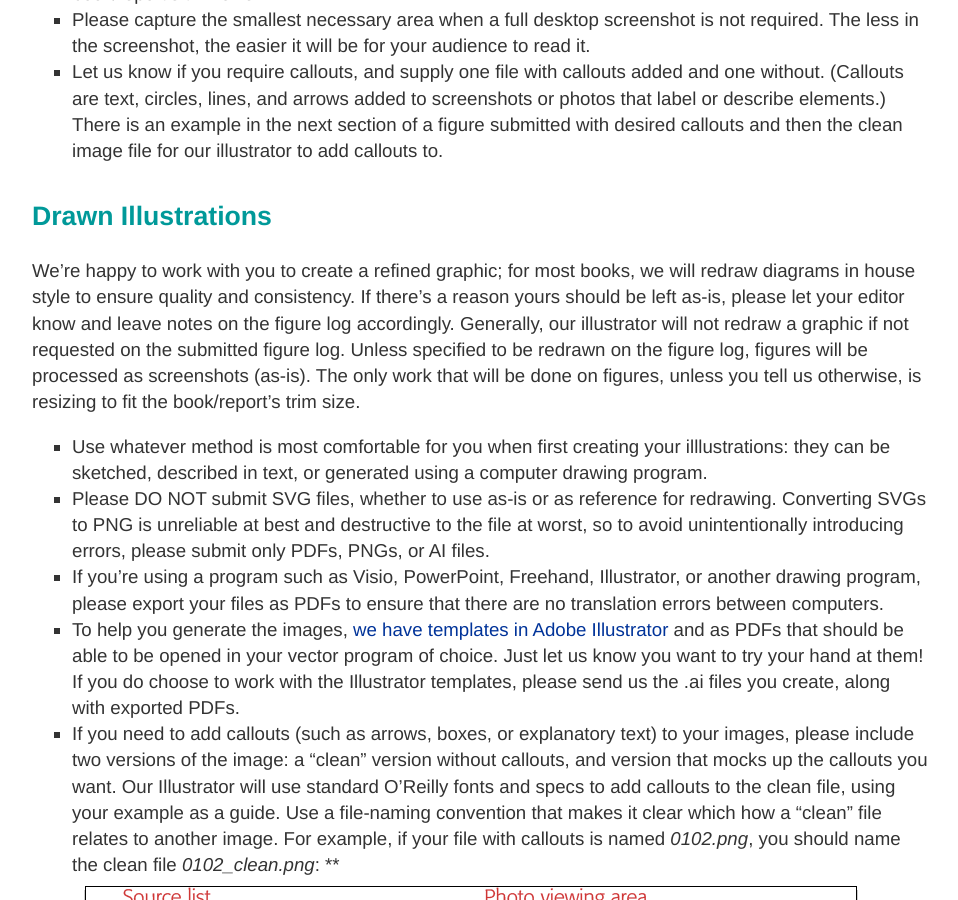
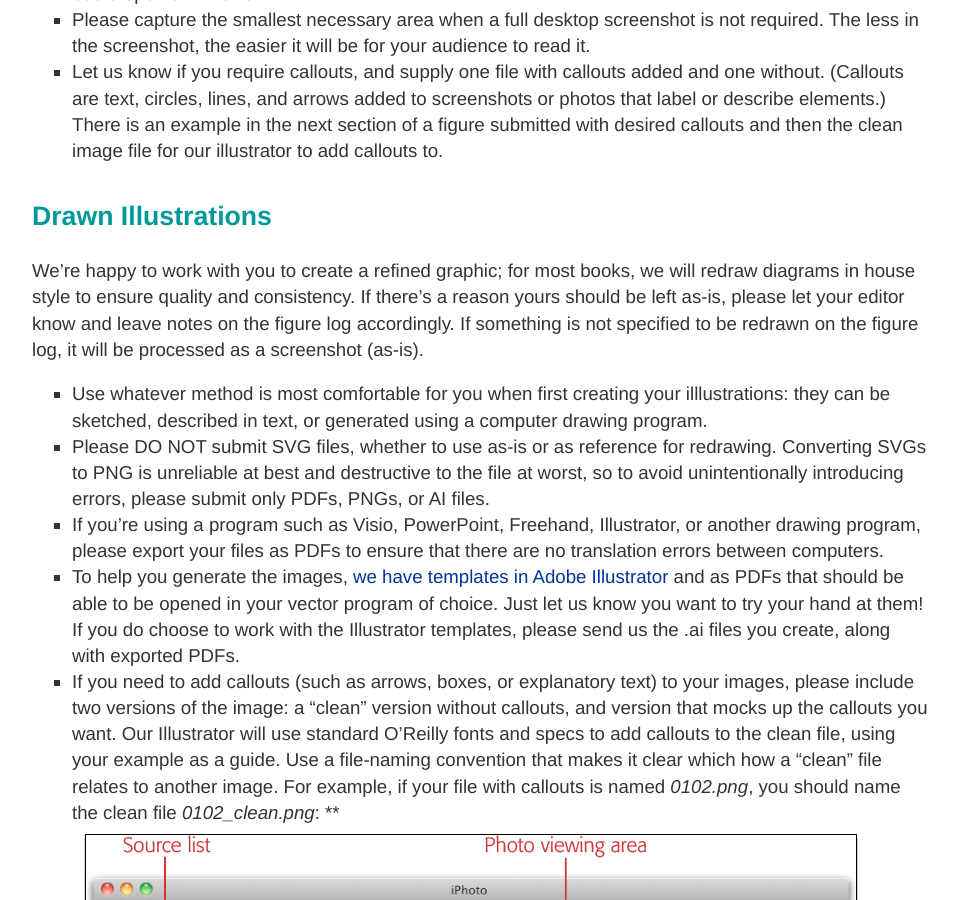
Before and after one commit to oreillymedia/production-resources, a Jekyll site: the page built from illustrations/index.md, in a window 1280 px wide and 900 px high, scrolled down 714 px. Shown: the whole window, without its empty margins (160-1118 px from the left). Built offline with Jekyll 4.4.1, drawn with Linux system fonts in a browser that asks for light colours.

Commit message:
Update index.md

```diff
--- a/illustrations/index.md
+++ b/illustrations/index.md
@@ -26,7 +26,7 @@ The max figure size in most O’Reilly books is 4.8”x7” and vertically orien
 
 ### Drawn Illustrations
 
-We're happy to work with you to create a refined graphic; for most books, we will redraw diagrams in house style to ensure quality and consistency. If there's a reason yours should be left as-is, please let your editor know and leave notes on the figure log accordingly. Generally, our illustrator will not redraw a graphic if not requested on the submitted figure log. Unless specified to be redrawn on the figure log, figures will be processed as screenshots (as-is). The only work that will be done on figures, unless you tell us otherwise, is resizing to fit the book/report's trim size.
+We're happy to work with you to create a refined graphic; for most books, we will redraw diagrams in house style to ensure quality and consistency. If there's a reason yours should be left as-is, please let your editor know and leave notes on the figure log accordingly. If something is not specified to be redrawn on the figure log, it will be processed as a screenshot (as-is).
 
 * Use whatever method is most comfortable for you when first creating your illlustrations: they can be sketched, described in text, or generated using a computer drawing program.
 * Please DO NOT submit SVG files, whether to use as-is or as reference for redrawing. Converting SVGs to PNG is unreliable at best and destructive to the file at worst, so to avoid unintentionally introducing errors, please submit only PDFs, PNGs, or AI files.
```
